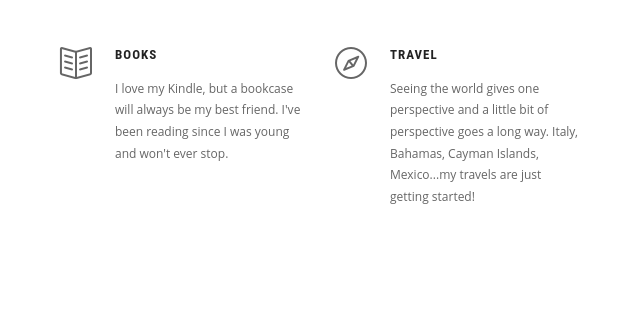
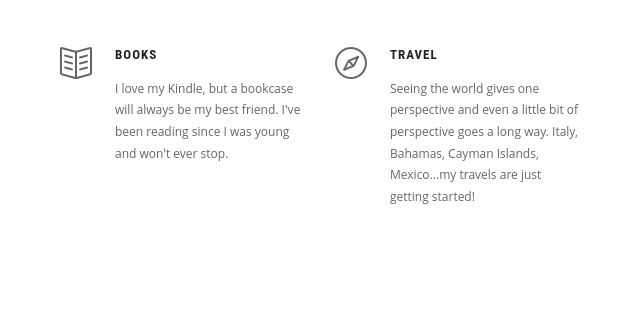
Before and after one commit to uncrownedthrone/portfolio-v-2, a website: page public/index.html in a window 1280 px wide. Shown: the part 3197-3506 px from the top of the page, 640-1280 px from the left. Drawn offline with Linux system fonts and the light colour scheme; some packages are replaced by stand-ins of ours; a script that the page names is missing.

Commit message:
fixed typo and updated travel content

```diff
--- a/public/index.html
+++ b/public/index.html
@@ -426,7 +426,7 @@
 							<div class="iconboxleft-text">
 								<h3 class="iconboxleft-title">Travel</h3>
 								<div class="iconboxleft-desc">
-									Seeing the world gives one perspective and a little bit of perspective goes a long way. Italy, Bahamas, Cayman Islands, Mexico...my travels are just getting started!
+									Seeing the world gives one perspective and even a little bit of perspective goes a long way. Italy, Bahamas, Cayman Islands, Mexico...my travels are just getting started!
 								</div>
 							</div>
 						</div>
```
